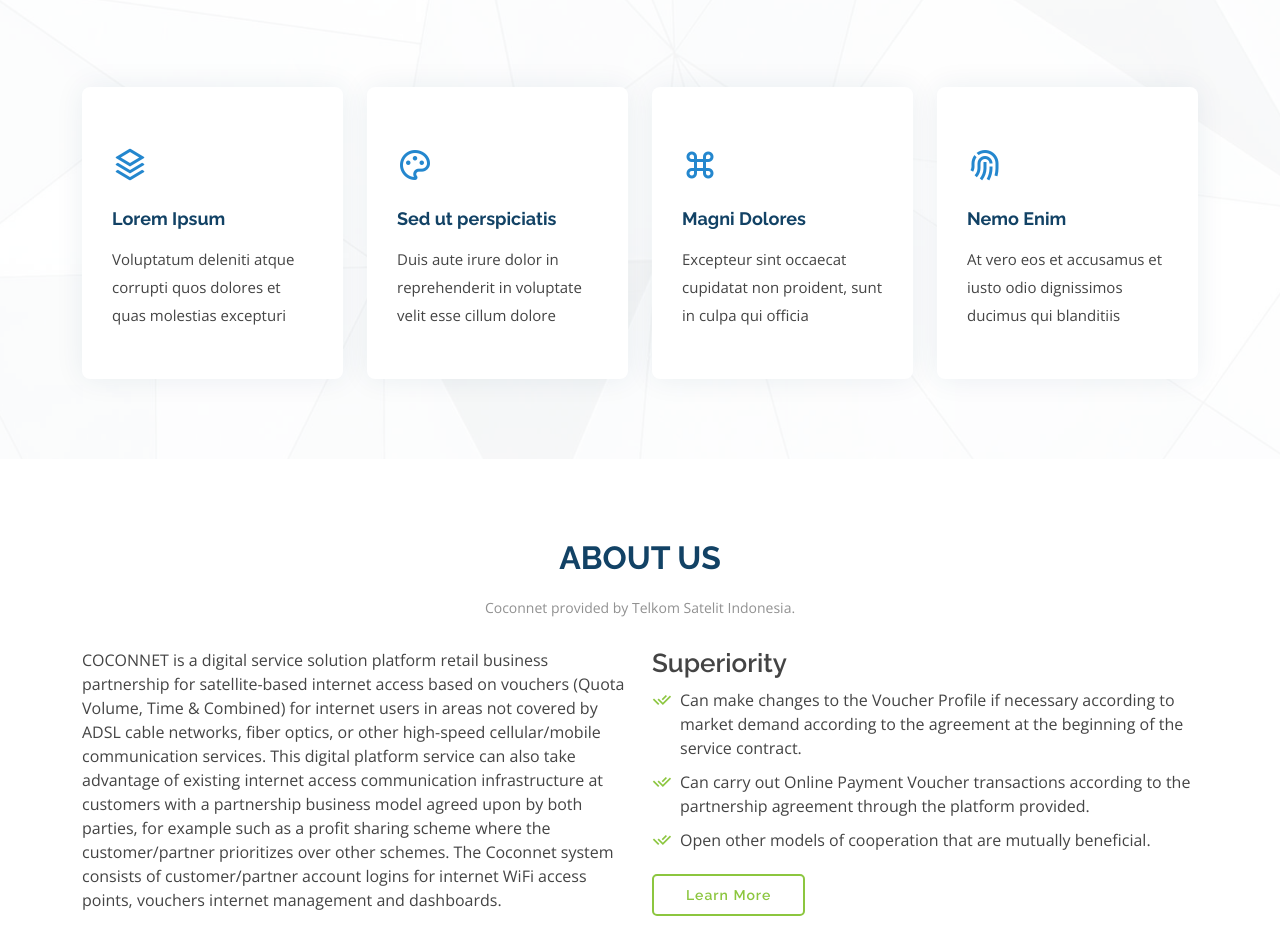
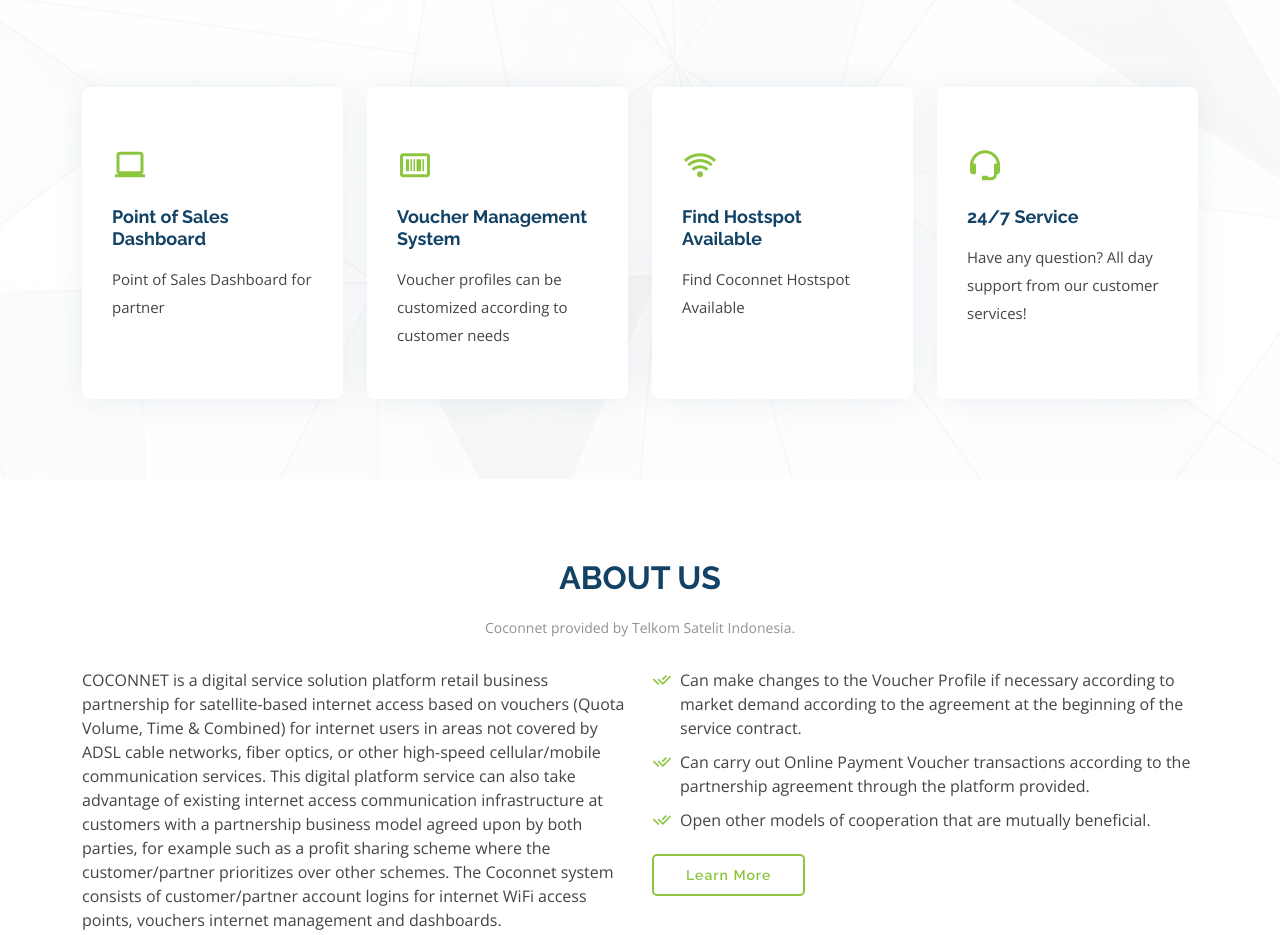
Before and after one commit to muslimmandiri/muslimmandiri.github.io, a plain HTML site: page index.html in a window 1280 px wide. Shown: the part 360-1295 px from the top of the page. Drawn offline with nearby package versions, Linux system fonts and the light colour scheme.

Commit message:
update file index.html & style.css

```diff
--- a/assets/css/style.css
+++ b/assets/css/style.css
@@ -513,7 +513,8 @@
     transition: all 0.3s ease-in-out;
     font-size: 36px;
     line-height: 1;
-    color: #2487ce;
+    color: #8CC63F/*#2487ce*/
+    ;
 }
 
 #hero .icon-box:hover {
--- a/index.html
+++ b/index.html
@@ -103,33 +103,33 @@
             <div class="row icon-boxes">
                 <div class="col-md-6 col-lg-3 d-flex align-items-stretch mb-5 mb-lg-0" data-aos="zoom-in" data-aos-delay="200">
                     <div class="icon-box">
-                        <div class="icon"><i class="ri-stack-line"></i></div>
-                        <h4 class="title"><a href="">Lorem Ipsum</a></h4>
-                        <p class="description">Voluptatum deleniti atque corrupti quos dolores et quas molestias excepturi</p>
+                        <div class="icon"><i class="bx bx-laptop"></i></div>
+                        <h4 class="title"><a href="">Point of Sales Dashboard</a></h4>
+                        <p class="description">Point of Sales Dashboard for partner</p>
                     </div>
                 </div>
 
                 <div class="col-md-6 col-lg-3 d-flex align-items-stretch mb-5 mb-lg-0" data-aos="zoom-in" data-aos-delay="300">
                     <div class="icon-box">
-                        <div class="icon"><i class="ri-palette-line"></i></div>
-                        <h4 class="title"><a href="">Sed ut perspiciatis</a></h4>
-                        <p class="description">Duis aute irure dolor in reprehenderit in voluptate velit esse cillum dolore</p>
+                        <div class="icon"><i class="bx bx-barcode"></i></div>
+                        <h4 class="title"><a href="">Voucher Management System</a></h4>
+                        <p class="description">Voucher profiles can be customized according to customer needs</p>
                     </div>
                 </div>
 
                 <div class="col-md-6 col-lg-3 d-flex align-items-stretch mb-5 mb-lg-0" data-aos="zoom-in" data-aos-delay="400">
                     <div class="icon-box">
-                        <div class="icon"><i class="ri-command-line"></i></div>
-                        <h4 class="title"><a href="">Magni Dolores</a></h4>
-                        <p class="description">Excepteur sint occaecat cupidatat non proident, sunt in culpa qui officia</p>
+                        <div class="icon"><i class="bx bx-wifi"></i></div>
+                        <h4 class="title"><a href="">Find Hostspot Available</a></h4>
+                        <p class="description">Find Coconnet Hostspot Available</p>
                     </div>
                 </div>
 
                 <div class="col-md-6 col-lg-3 d-flex align-items-stretch mb-5 mb-lg-0" data-aos="zoom-in" data-aos-delay="500">
                     <div class="icon-box">
-                        <div class="icon"><i class="ri-fingerprint-line"></i></div>
-                        <h4 class="title"><a href="">Nemo Enim</a></h4>
-                        <p class="description">At vero eos et accusamus et iusto odio dignissimos ducimus qui blanditiis</p>
+                        <div class="icon"><i class="bx bx-support"></i></div>
+                        <h4 class="title"><a href="">24/7 Service</a></h4>
+                        <p class="description">Have any question? All day support from our customer services!</p>
                     </div>
                 </div>
 
@@ -159,7 +159,7 @@
                         </p>
                     </div>
                     <div class="col-lg-6 pt-4 pt-lg-0">
-                        <h3>Superiority</h3>
+                        <!-- <h3>Superiority</h3> -->
                         <ul>
                             <li><i class="ri-check-double-line"></i> Can make changes to the Voucher Profile if necessary according to market demand according to the agreement at the beginning of the service contract.</li>
                             <li><i class="ri-check-double-line"></i> Can carry out Online Payment Voucher transactions according to the partnership agreement through the platform provided.</li>
@@ -288,8 +288,8 @@
             <div class="container" data-aos="fade-up">
 
                 <div class="section-title">
-                    <h2>Availability</h2>
-                    <h4>Internet access in a variety of extreme terrain</h4>
+                    <h2>Our Services</h2>
+                    <h4>Solution service collaboration partner for your satellite internet business, especially for blankspot area.</h4>
                 </div>
 
                 <div class="testimonials-slider swiper" data-aos="fade-up" data-aos-delay="100">
@@ -417,7 +417,7 @@
                                 <i class="bx bx-map"></i>
                             </div>
                             <h4><a href="">Hotspot Location Search</a></h4>
-                            <p>Provides a hotspot location search feature available on the maps provided on the Coconnet website (coconnet.telkomsat.co.id) </p>
+                            <p>Provides a hotspot location search feature available on the maps provided on the Coconnet website (coconnet.telkomsat.co.id). </p>
                         </div>
                     </div>
 
@@ -440,10 +440,10 @@
                                 <svg width="100" height="100" viewBox="0 0 600 600" xmlns="http://www.w3.org/2000/svg">
                   <path stroke="none" stroke-width="0" fill="#f5f5f5" d="M300,566.797414625762C385.7384707136149,576.1784315230908,478.7894351017131,552.8928747891023,531.9192734346935,484.94944893311C584.6109503024035,417.5663521118492,582.489472248146,322.67544863468447,553.9536738515405,242.03673114598146C529.1557734026468,171.96086150256528,465.24506316201064,127.66468636344209,395.9583748389544,100.7403814666027C334.2173773831606,76.7482773500951,269.4350130405921,84.62216499799875,207.1952322260088,107.2889140133804C132.92018162631612,134.33871894543012,41.79353780512637,160.00259165414826,22.644507872594943,236.69541883565114C3.319112789854554,314.0945973066697,72.72355303640163,379.243833228382,124.04198916343866,440.3218312028393C172.9286146004772,498.5055451809895,224.45579914871206,558.5317968840102,300,566.797414625762"></path>
                 </svg>
-                                <i class="bx bx-coin"></i>
+                                <i class="bx bx-store"></i>
                             </div>
-                            <h4><a href="">Reward Points</a></h4>
-                            <p>Prizes in the form of points for each purchase of a voucher, the amount of which depends on the purchase price of the voucher. points can be exchanged back for vouchers.</p>
+                            <h4><a href="">Open Model Business</a></h4>
+                            <p> we are open to mutually beneficial business agreement models. </p>
                         </div>
                     </div>
 
```
